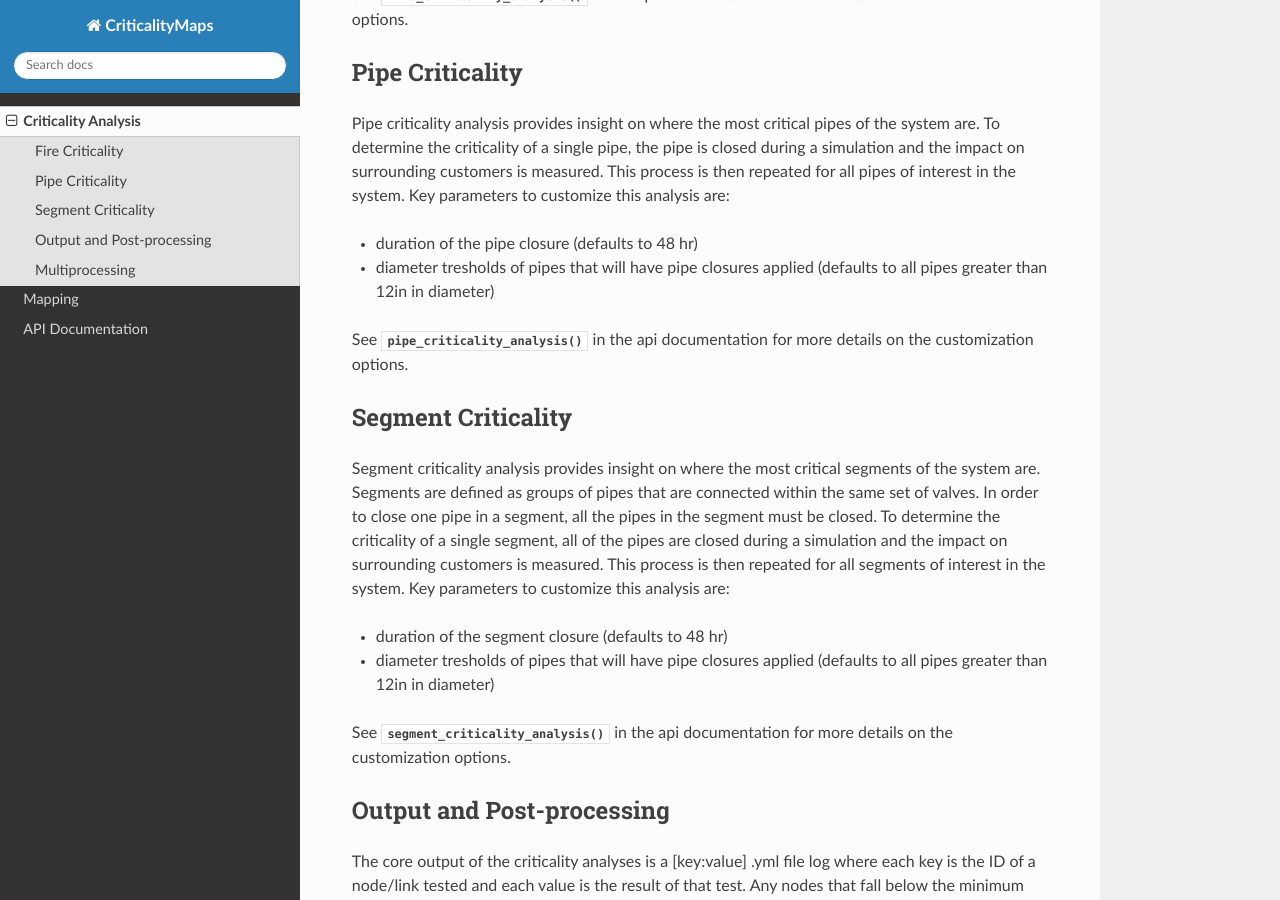
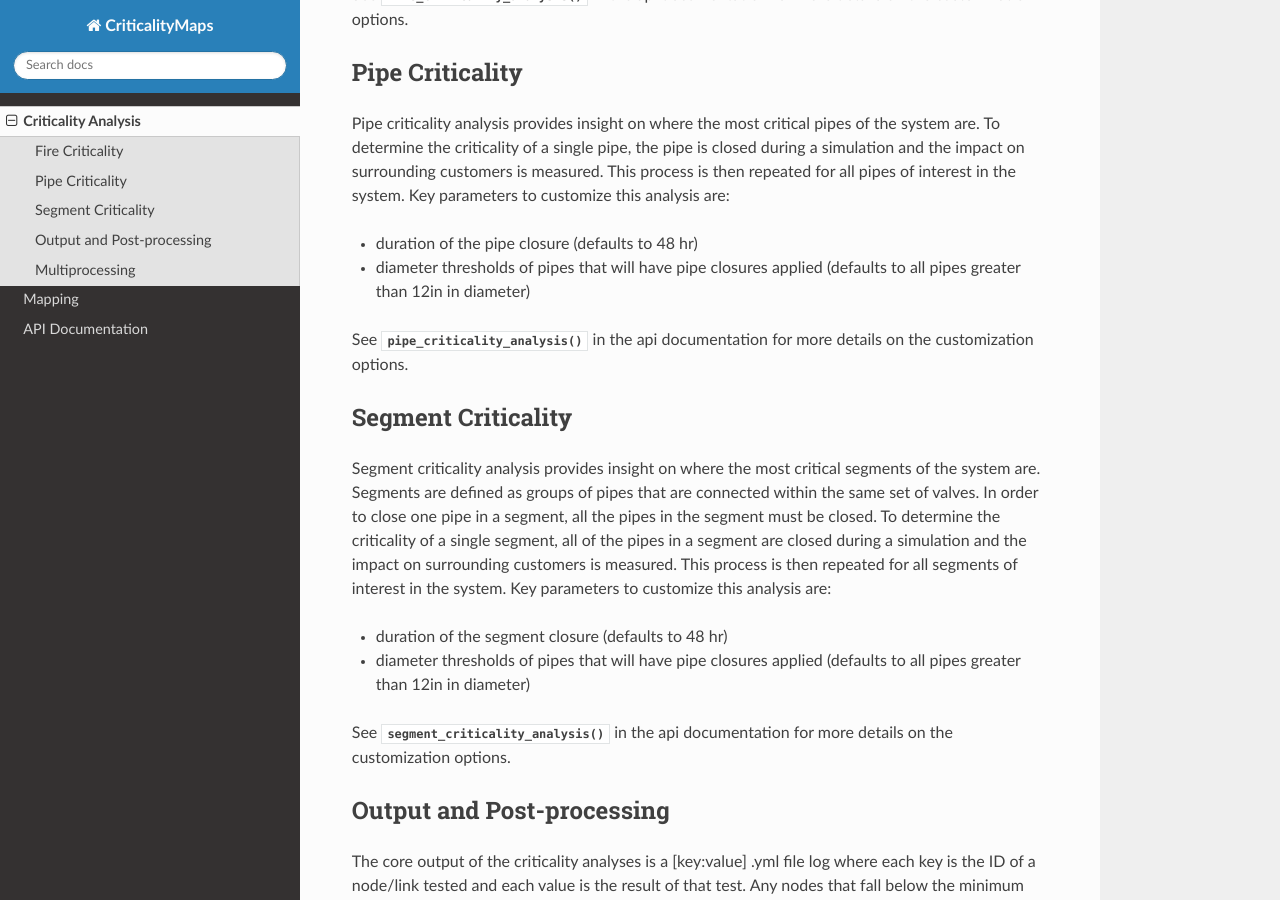
Before and after one commit to pshassett/CriticalityMaps, a Sphinx documentation site: the page built from docs/criticality.rst, in a window 1280 px wide and 900 px high, scrolled down 545 px. Built offline with Sphinx 7.4.7 and the Read the Docs theme 2.0.0, drawn with Linux system fonts in a browser that asks for light colours.

Commit message:
minor update

```diff
--- a/docs/criticality.rst
+++ b/docs/criticality.rst
@@ -27,7 +27,7 @@ is measured. This process is then repeated for all pipes of interest
 in the system. Key parameters to customize this analysis are:
 
 * duration of the pipe closure (defaults to 48 hr)
-* diameter tresholds of pipes that will have pipe closures applied (defaults to all pipes greater than 12in in diameter)
+* diameter thresholds of pipes that will have pipe closures applied (defaults to all pipes greater than 12in in diameter)
 
 See :func:`.pipe_criticality_analysis` in the api documentation for more details on
 the customization options.
@@ -36,14 +36,15 @@ Segment Criticality
 ^^^^^^^^^^^^^^^^
 Segment criticality analysis provides insight on where the most critical
 segments of the system are. Segments are defined as groups of pipes that are
-connected within the same set of valves. In order to close one pipe in a segment,
-all the pipes in the segment must be closed. To determine the criticality of a
-single segment, all of the pipes are closed during a simulation and the impact
-on surrounding customers is measured. This process is then repeated for all
-segments of interest in the system. Key parameters to customize this analysis are:
+connected within the same set of valves. In order to close one pipe in a
+segment, all the pipes in the segment must be closed. To determine the
+criticality of a single segment, all of the pipes in a segment are closed
+during a simulation and the impact on surrounding customers is measured.
+This process is then repeated for all segments of interest in the system.
+Key parameters to customize this analysis are:
 
 * duration of the segment closure (defaults to 48 hr)
-* diameter tresholds of pipes that will have pipe closures applied (defaults to all pipes greater than 12in in diameter)
+* diameter thresholds of pipes that will have pipe closures applied (defaults to all pipes greater than 12in in diameter)
 
 See :func:`.segment_criticality_analysis` in the api documentation for more details on
 the customization options.
```
